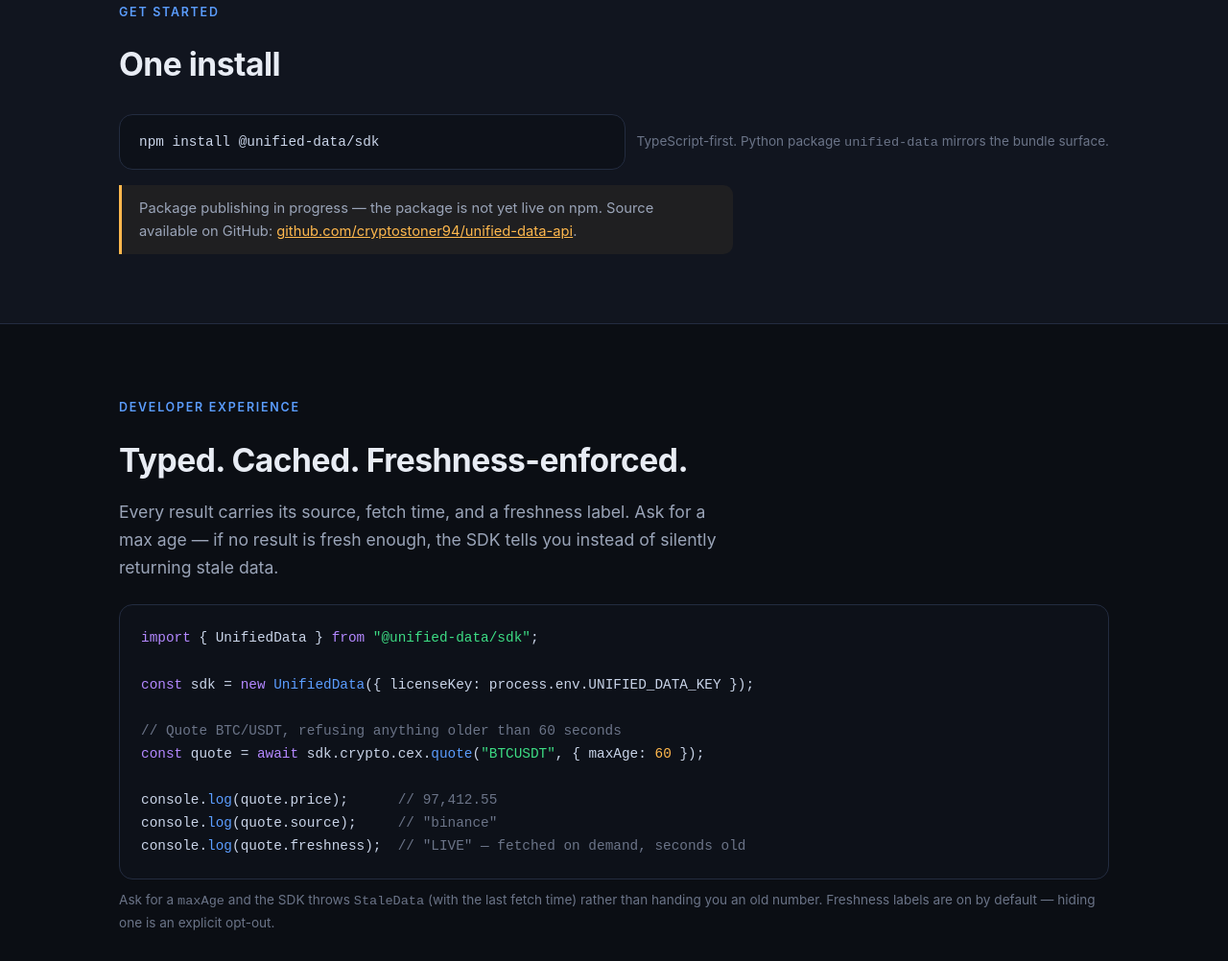
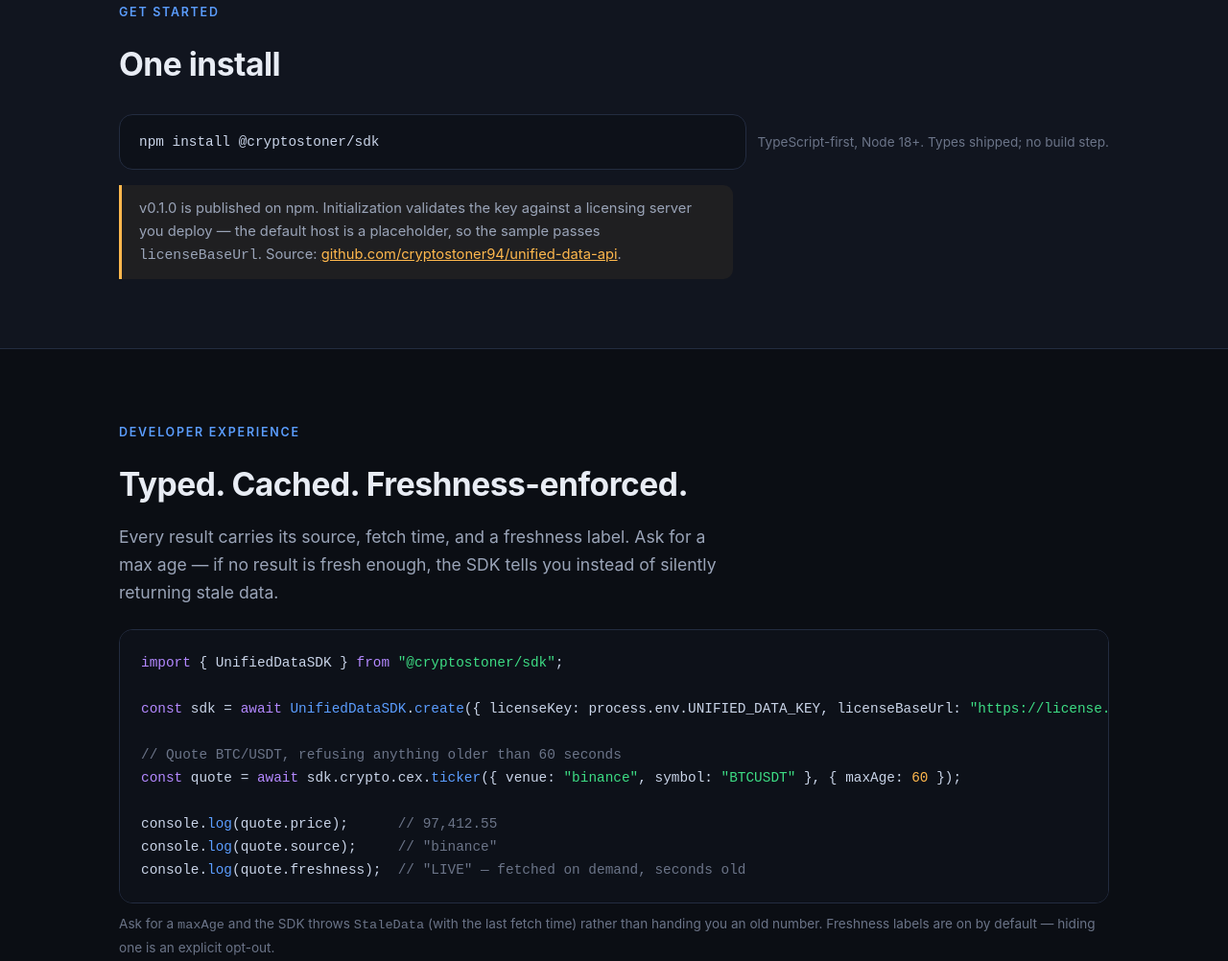
Before and after one commit to cryptostoner94/unified-data-api, a plain HTML site: page landing/index.html in a window 1280 px wide. Shown: the part 2854-3856 px from the top of the page at 96% size. Drawn offline with Linux system fonts and the light colour scheme.

Commit message:
fix(docs): name the published SDK package and exported entry point
Co-authored-by: polylane[bot] <277585245+polylane[bot]@users.noreply.github.com>

```diff
--- a/landing/index.html
+++ b/landing/index.html
@@ -147,11 +147,11 @@
     <span class="eyebrow">Get started</span>
     <h2>One install</h2>
     <div class="install-row">
-      <pre><code>npm install @unified-data/sdk</code></pre>
-      <span class="copy-hint">TypeScript-first. Python package <code>unified-data</code> mirrors the bundle surface.</span>
+      <pre><code>npm install @cryptostoner/sdk</code></pre>
+      <span class="copy-hint">TypeScript-first, Node 18+. Types shipped; no build step.</span>
     </div>
     <div class="honest-note">
-      Package publishing in progress &mdash; the package is not yet live on npm. Source available on GitHub: <a href="https://github.com/cryptostoner94/unified-data-api" style="color:var(--amber);">github.com/cryptostoner94/unified-data-api</a>.
+      v0.1.0 is published on npm. Initialization validates the key against a licensing server you deploy &mdash; the default host is a placeholder, so the sample passes <code>licenseBaseUrl</code>. Source: <a href="https://github.com/cryptostoner94/unified-data-api" style="color:var(--amber);">github.com/cryptostoner94/unified-data-api</a>.
     </div>
   </div>
 </section>
@@ -162,12 +162,12 @@
     <span class="eyebrow">Developer experience</span>
     <h2>Typed. Cached. Freshness-enforced.</h2>
     <p class="lede">Every result carries its source, fetch time, and a freshness label. Ask for a max age &mdash; if no result is fresh enough, the SDK tells you instead of silently returning stale data.</p>
-    <pre><code><span class="k">import</span> { UnifiedData } <span class="k">from</span> <span class="s">"@unified-data/sdk"</span>;
+    <pre><code><span class="k">import</span> { UnifiedDataSDK } <span class="k">from</span> <span class="s">"@cryptostoner/sdk"</span>;
 
-<span class="k">const</span> sdk = <span class="k">new</span> <span class="f">UnifiedData</span>({ licenseKey: process.env.UNIFIED_DATA_KEY });
+<span class="k">const</span> sdk = <span class="k">await</span> <span class="f">UnifiedDataSDK</span>.<span class="f">create</span>({ licenseKey: process.env.UNIFIED_DATA_KEY, licenseBaseUrl: <span class="s">"https://license.example.com"</span> });
 
 <span class="c">// Quote BTC/USDT, refusing anything older than 60 seconds</span>
-<span class="k">const</span> quote = <span class="k">await</span> sdk.crypto.cex.<span class="f">quote</span>(<span class="s">"BTCUSDT"</span>, { maxAge: <span class="n">60</span> });
+<span class="k">const</span> quote = <span class="k">await</span> sdk.crypto.cex.<span class="f">ticker</span>({ venue: <span class="s">"binance"</span>, symbol: <span class="s">"BTCUSDT"</span> }, { maxAge: <span class="n">60</span> });
 
 console.<span class="f">log</span>(quote.price);      <span class="c">// 97,412.55</span>
 console.<span class="f">log</span>(quote.source);     <span class="c">// "binance"</span>
```
Also changed, not shown: sdk/packages/sdk/tests/docs-surface.test.ts (added, +46 -0 lines), README.md.
